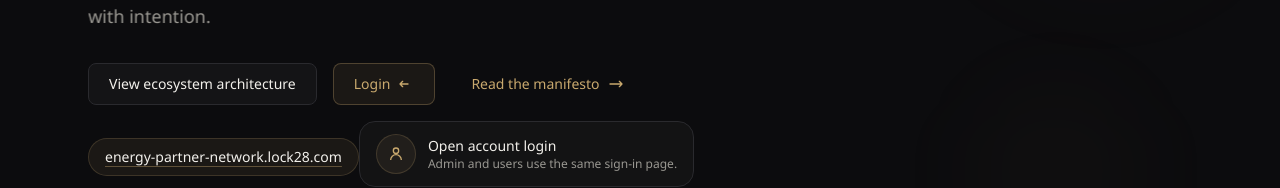
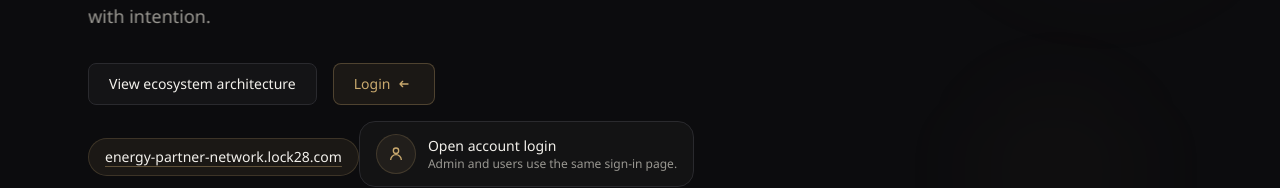
Before and after one commit to mrmoe28/energy-partner-network, a React (Vite) app: page / in a window 1280 px wide. Shown: the part 408-596 px from the top of the page. Built offline with nearby package versions, Linux system fonts and the light colour scheme; no server answers.

Commit message:
Remove manifesto link from hero button row

```diff
--- a/src/app/page.tsx
+++ b/src/app/page.tsx
@@ -62,15 +62,6 @@ export default function Home() {
                 Login
                 <svg className="h-4 w-4" fill="none" viewBox="0 0 24 24" stroke="currentColor" strokeWidth={2}>
                   <path strokeLinecap="round" strokeLinejoin="round" d="M15 12H3m0 0l4-4m-4 4l4 4" />
-                </svg>
-              </Link>
-              <Link
-                to="/manifesto"
-                className="inline-flex items-center gap-2 rounded-lg px-5 py-2.5 text-sm font-medium text-accent transition-colors hover:text-accent-muted"
-              >
-                Read the manifesto
-                <svg className="h-4 w-4" fill="none" viewBox="0 0 24 24" stroke="currentColor" strokeWidth={2}>
-                  <path strokeLinecap="round" strokeLinejoin="round" d="M17 8l4 4m0 0l-4 4m4-4H3" />
                 </svg>
               </Link>
             </div>
```
